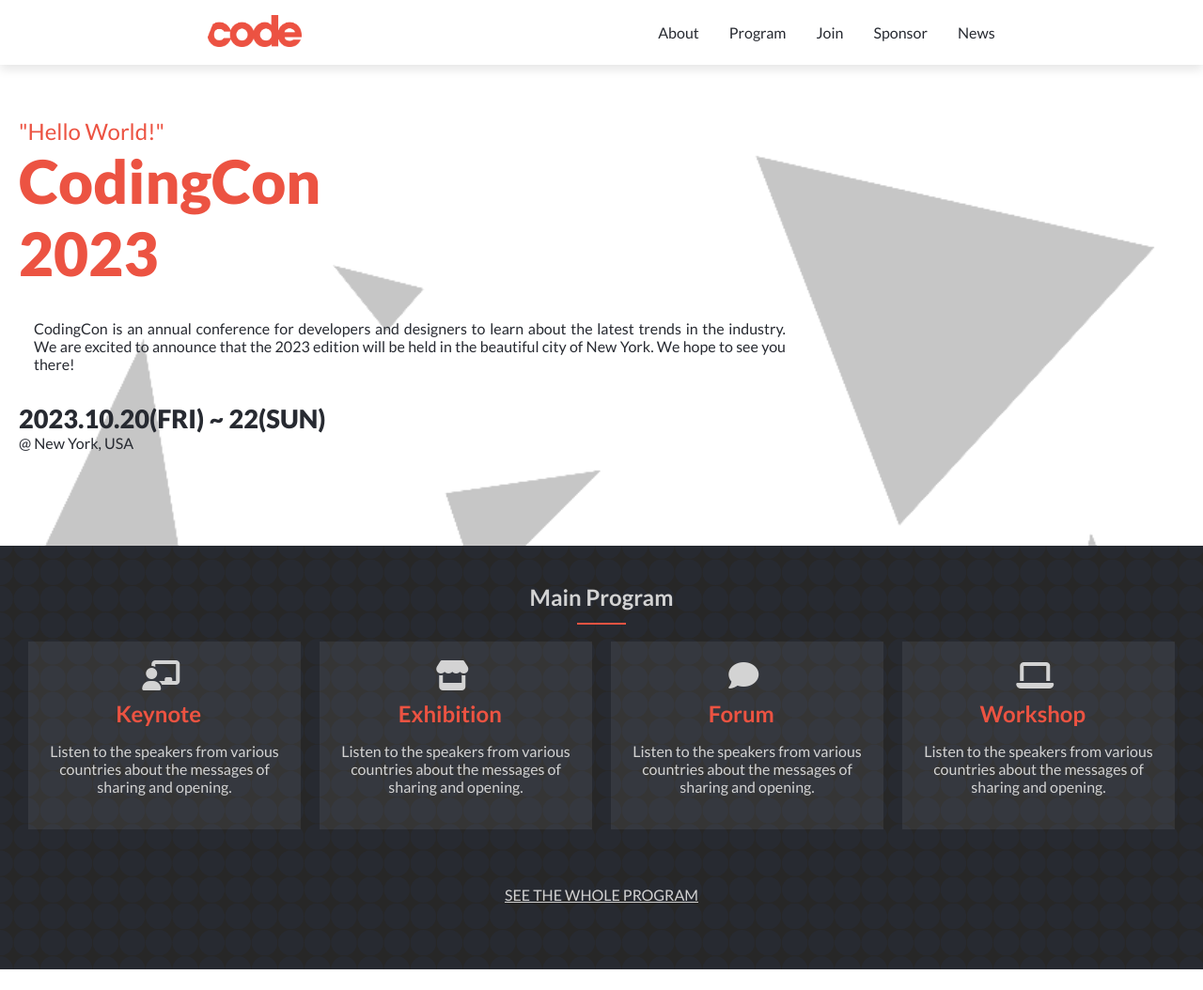
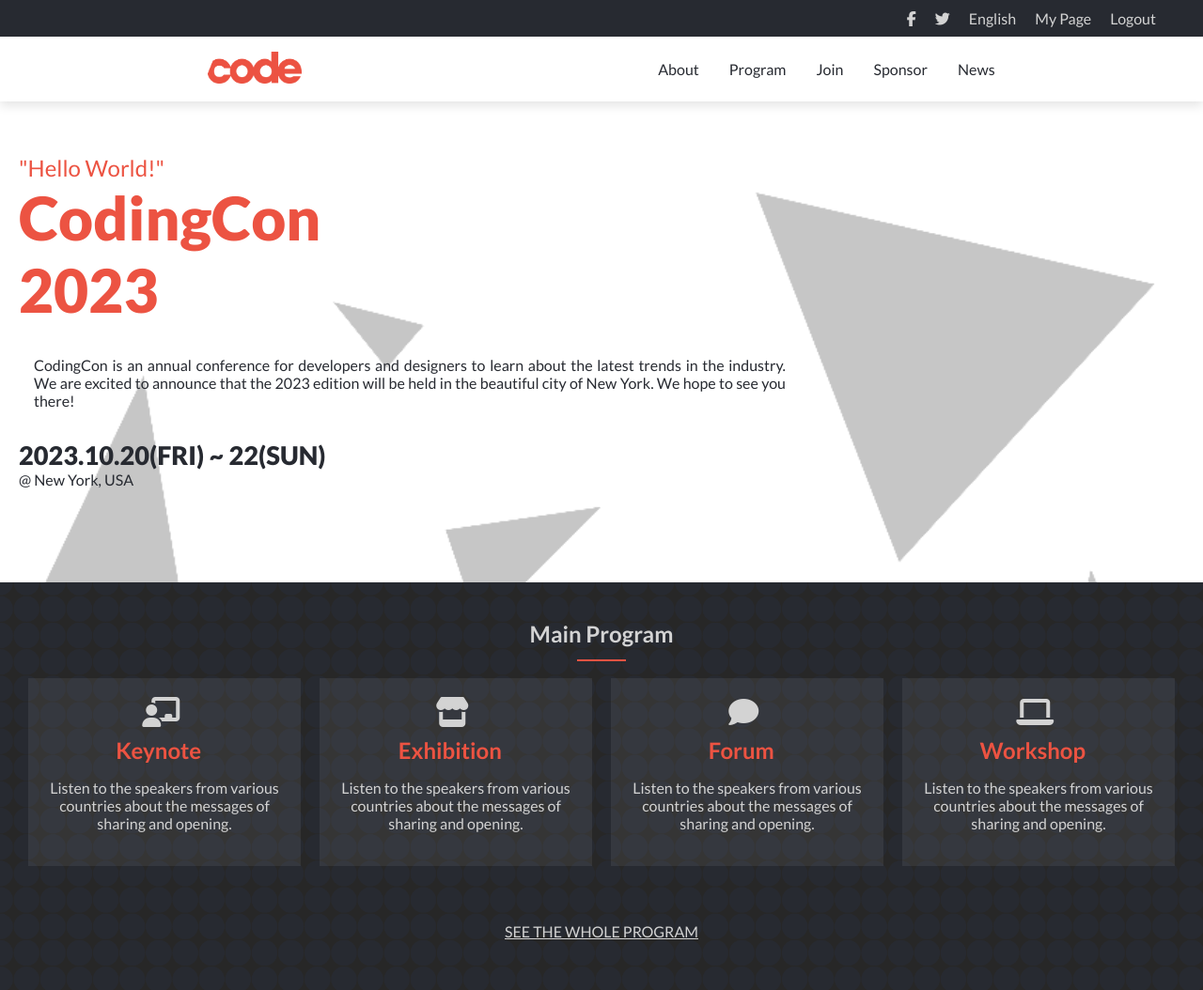
Before and after one commit to shasherazi/codingcon, a website: page index.html in a window 1280 px wide. Shown: the top 1054 px of the page at 94% size. Drawn offline with Linux system fonts and the light colour scheme.

Commit message:
Add top black bar as in the design

```diff
--- a/index.html
+++ b/index.html
@@ -26,6 +26,29 @@
   <body>
     <header class="header-section">
       <nav class="navbar nav">
+        <section class="first-nav desktop-only">
+          <ul class="first-nav-list">
+            <a href="https://www.facebook.com/" class="first-nav-list-link">
+              <li class="first-nav-list-item">
+                <i class="fa-brands fa-facebook-f"></i>
+              </li>
+            </a>
+            <a href="https://twitter.com" class="first-nav-list-link">
+              <li class="first-nav-list-item">
+                <i class="fa-brands fa-twitter"></i>
+              </li>
+            </a>
+            <a href="#" class="first-nav-list-link">
+              <li class="first-nav-list-item">English</li>
+            </a>
+            <a href="#" class="first-nav-list-link">
+              <li class="first-nav-list-item">My Page</li>
+            </a>
+            <a href="#" class="first-nav-list-link">
+              <li class="first-nav-list-item">Logout</li>
+            </a>
+          </ul>
+        </section>
         <i class="menu-icon fa-solid fa-bars mobile-only"></i>
         <section class="nav-popup mobile-only">
           <ul class="nav-popup-list">
--- a/src/style.css
+++ b/src/style.css
@@ -20,8 +20,27 @@ html {
   color: var(--orange);
 }
 
-.nav {
-  padding: 16px;
+.first-nav {
+    background-color: var(--black);
+}
+
+.first-nav-list {
+    display: flex;
+    list-style-type: none;
+    justify-content: flex-end;
+    padding: 0 40px 0 0;
+    margin: 0;
+}
+
+
+.first-nav-list-link{
+    text-decoration: none;
+    color: var(--white);
+    padding: 10px;
+}
+
+.nav-desktop {
+    padding: 16px;
 }
 
 .nav-popup {
```
Also changed, not shown: src/pages/about.html (+25 -8 lines).
